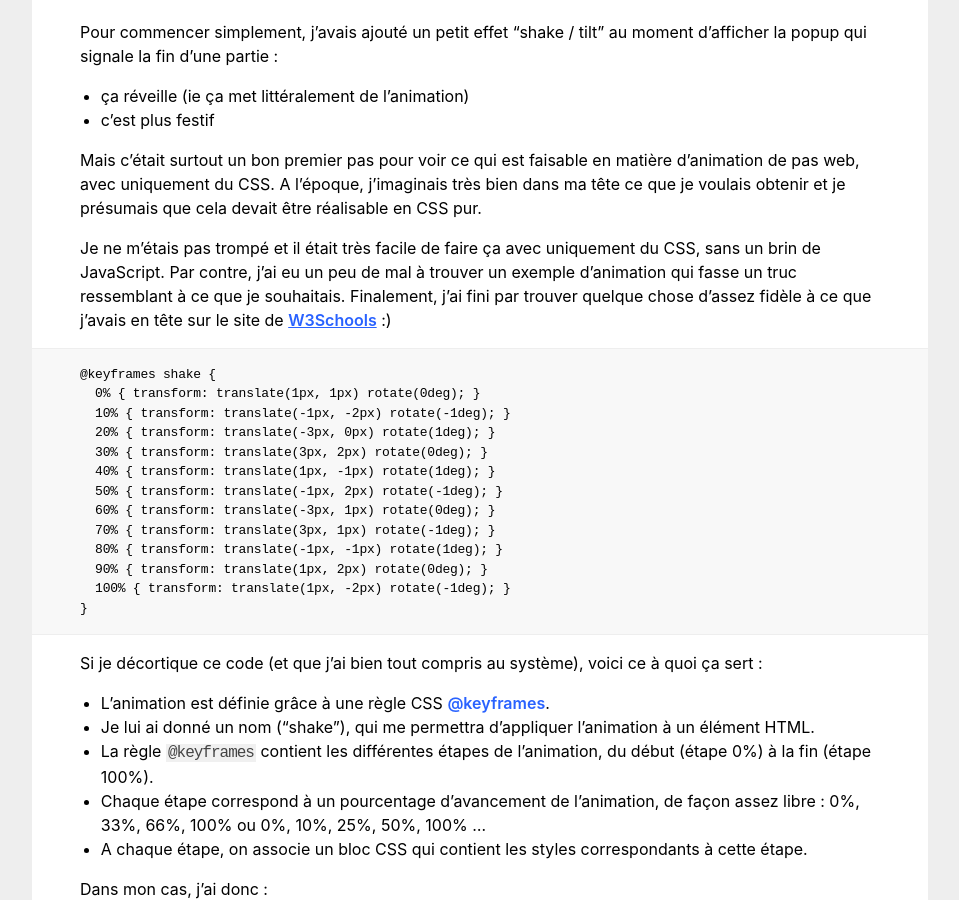
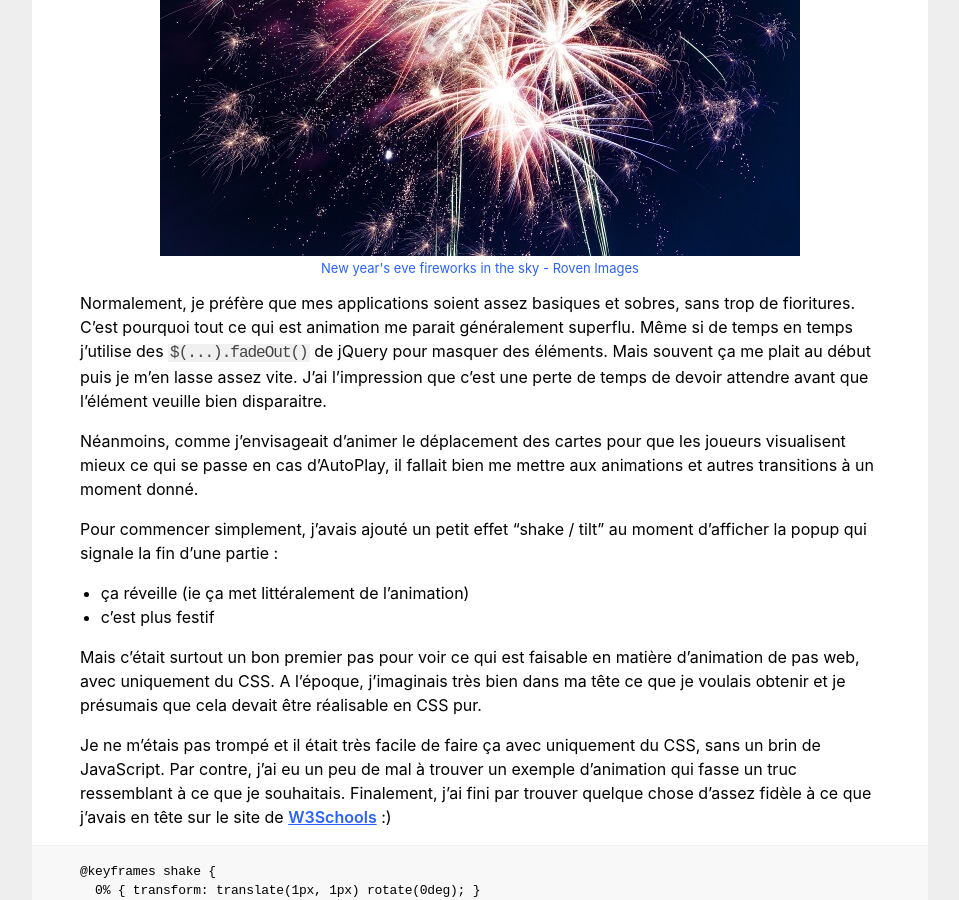
Before and after one commit to michelc/blog2, a Jekyll site: the page built from _posts/2019-07-04-solitaire-animation-css.md, in a window 1280 px wide and 900 px high, scrolled down 536 px. Shown: the whole window, without its empty margins (160-1119 px from the left). Built offline with Jekyll 4.4.1, drawn with Linux system fonts in a browser that asks for light colours.

Commit message:
Ajout illustration pour "Solitaire - Animation CSS en fin de partie".

```diff
--- a/_posts/2019-07-04-solitaire-animation-css.md
+++ b/_posts/2019-07-04-solitaire-animation-css.md
@@ -3,6 +3,8 @@ date: 2019-07-04 12:28:18
 layout: post
 tags: CSS
 title: "Solitaire - Animation CSS en fin de partie"
+image: "/public/2019/fireworks.jpg"
+excerpt: "Comment utiliser @keyframes, transform, translate et rotate pour créer une première animation CSS en cas de victoire à Solitaire-Play."
 ---
 
 J'ai finalement réussi à gérer l'animation pour le déplacement des cartes pour
@@ -13,7 +15,12 @@ C'est un peu compliqué de documenter ça => je vais déjà faire un billet pour
 revenir sur la première animation de
 [Solitaire-Play](https://www.solitaire-play.com/).
 
----
+<figure>
+  <img src="{{ page.image }}" alt="fireworks" />
+  <figcaption>
+    <a href="https://unsplash.com/photos/HxeBUWUiA1A">New year's eve fireworks in the sky - Roven Images</a>
+  </figcaption>
+</figure>
 
 Normalement, je préfère que mes applications soient assez basiques et sobres,
 sans trop de fioritures. C'est pourquoi tout ce qui est animation me parait
```
Also changed, not shown: public/2019/fireworks.jpg (added).
